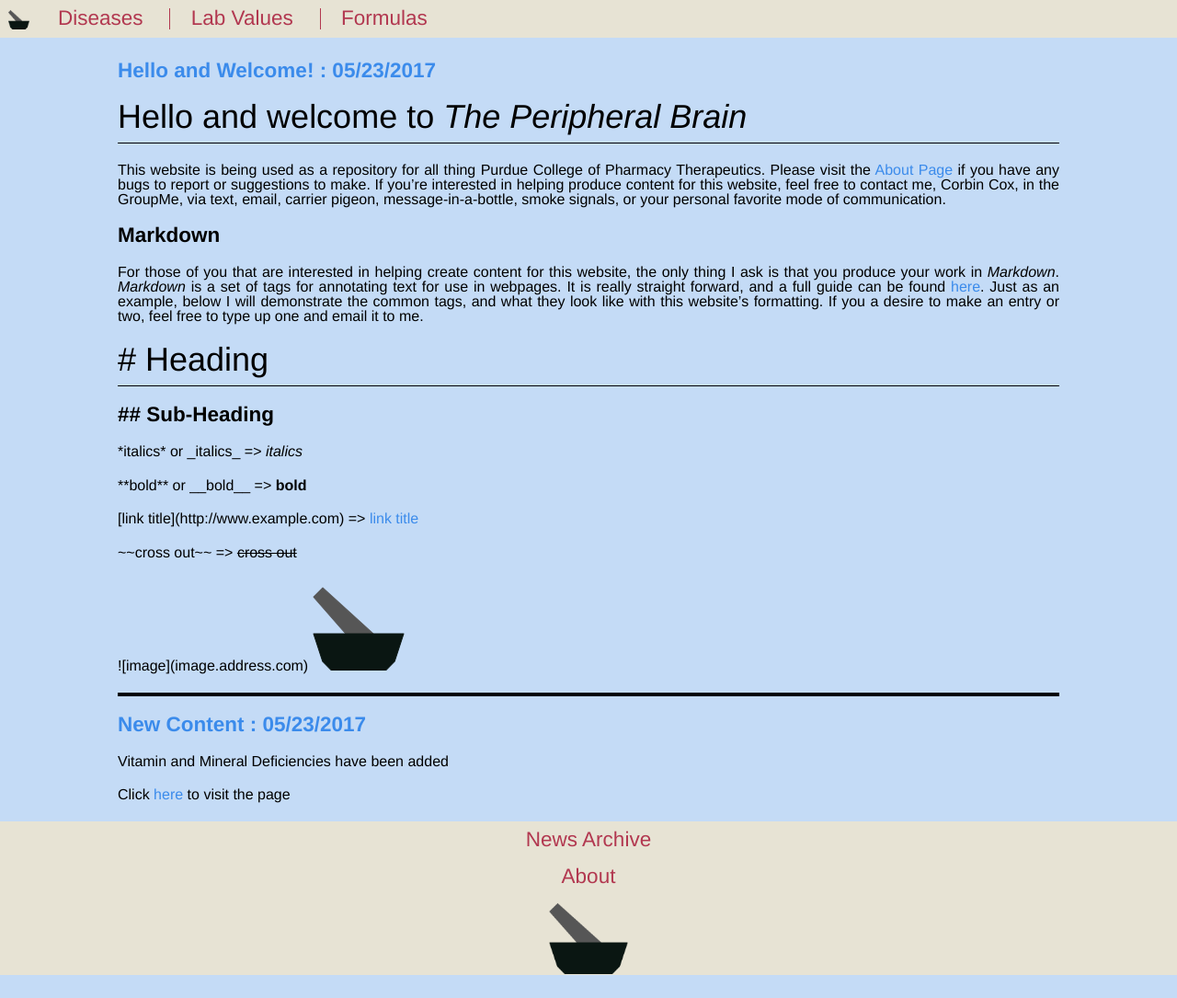
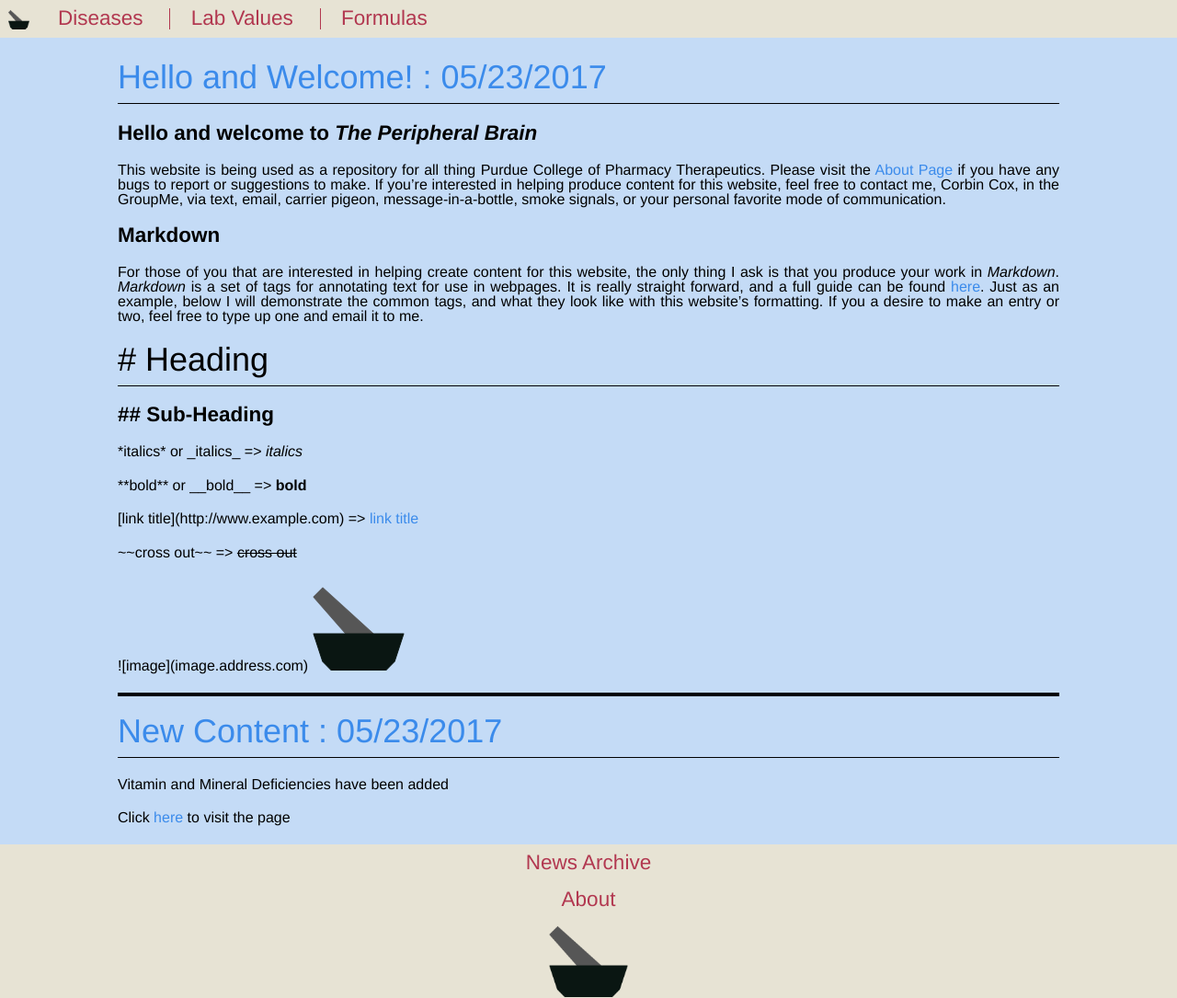
Before and after one commit to corbincox72/peripheral_brain, a Jekyll site: the page built from news_archive.html, in a window 1280 px wide. Shown: the whole page at 92% size. Built offline with Jekyll 4.4.1, drawn with Linux system fonts in a browser that asks for light colours; before the commit the page ends 1060 px from its top, so only the background shows below that.

Commit message:
Touched up formatting

```diff
--- a/home.html
+++ b/home.html
@@ -7,7 +7,7 @@
 <ul class="post-list">
 {% for post in site.posts limit: 10 %}
   <li class="post">
-    <a href="{{ site.baseurl }}{{ post.url }}"><h2>{{ post.title }} : {{ post.date | date: "%m/%d/%Y" }}</h2></a>
+    <a href="{{ site.baseurl }}{{ post.url }}"><h1>{{ post.title }} : {{ post.date | date: "%m/%d/%Y" }}</h1></a>
     <p>{{ post.content }}
   </li>
 {% endfor %}
--- a/news_archive.html
+++ b/news_archive.html
@@ -6,7 +6,7 @@
 <ul class="post-list post-list-archive">
 {% for post in site.posts %}
   <li class="post post-archive">
-    <a href="{{ site.baseurl }}{{ post.url }}"><h2>{{ post.title }} : {{ post.date | date: "%m/%d/%Y" }}</h2></a>
+    <a href="{{ site.baseurl }}{{ post.url }}"><h1>{{ post.title }} : {{ post.date | date: "%m/%d/%Y" }}</h1></a>
     <p>{{ post.content }}
   </li>
 {% endfor %}
```
Also changed, not shown: _posts/2017-05-23-site_intro.md (+1 -1 lines), 4 other files.
